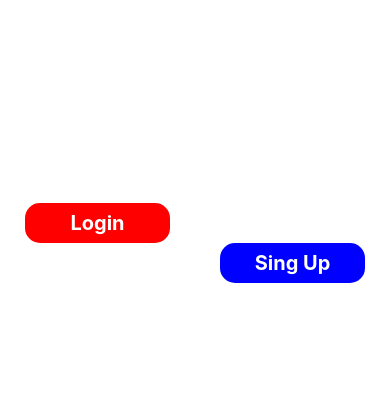
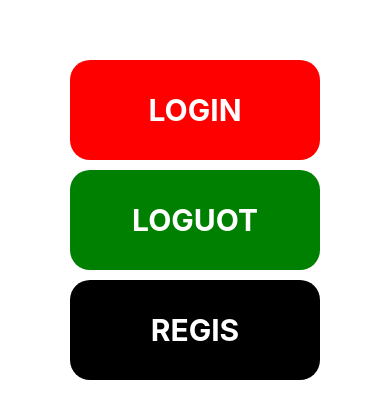
Before and after one commit to muhriswan321/105841104821-Riswan-labweb, a React Native app: screen / in a window 390 px wide. Shown: the part 197-616 px from the top of the page. Built offline with nearby package versions, Linux system fonts and the light colour scheme.

Commit message:
Costum Komponen

```diff
--- a/App.js
+++ b/App.js
@@ -1,35 +1,38 @@
-import { StyleSheet, Text, View } from 'react-native'
+import { StyleSheet, Text, View, TextInput } from 'react-native'
 import React from 'react'
+
+const ButtonCostum = ({ text, color }) => {
+  return (
+    <View style={{
+      backgroundColor: color,
+      width: 250,
+      height: 100,
+      borderRadius: 20,
+      justifyContent: 'center',
+      marginBottom: 10
+    }}>
+      <Text style={{
+        textAlign: 'center',
+        color: 'white',
+        fontSize: 30,
+        fontWeight: 'bold',
+      }}>
+        {text}
+      </Text>
+    </View>
+  )
+}
 
 const App = () => {
   return (
     <View style={{
-      //justifyContent=>baris
-      //alignItems=>kolom
-      marginTop: 400
-      }}>
-      <View style={{
-        flex: 1, justifyContent: 'center', alignItems: 'flex-center', marginLeft: 25
-      }}>
-      <View style={{
-          width: 145, height: 40, backgroundColor: 'red', borderRadius: 15, justifyContent: 'center'
-      }}>
-          <Text style={{
-            fontSize: 20, color: 'white', textAlign: 'center', fontWeight: 'bold'
-          }}>Login</Text>
-      </View>
-      </View>
-      <View style={{
-        flex: 1, justifyContent: 'center', alignItems: 'flex-end', marginRight: 25
-      }}>
-      <View style={{
-        width: 145, height: 40, backgroundColor: 'blue', borderRadius: 15, justifyContent: 'center'
-      }}>
-          <Text style={{
-            fontSize: 20, color: 'white', textAlign: 'center', fontWeight: 'bold'
-          }}>Sing Up</Text>
-      </View>
-      </View>
+      flex: 1,
+      justifyContent: 'center',
+      alignItems: 'center',
+    }}>
+      <ButtonCostum text= "LOGIN" color= "red" />
+      <ButtonCostum text= "LOGUOT" color= "green" />
+      <ButtonCostum text= "REGIS" color= "black" />
     </View>
   )
 }
```
